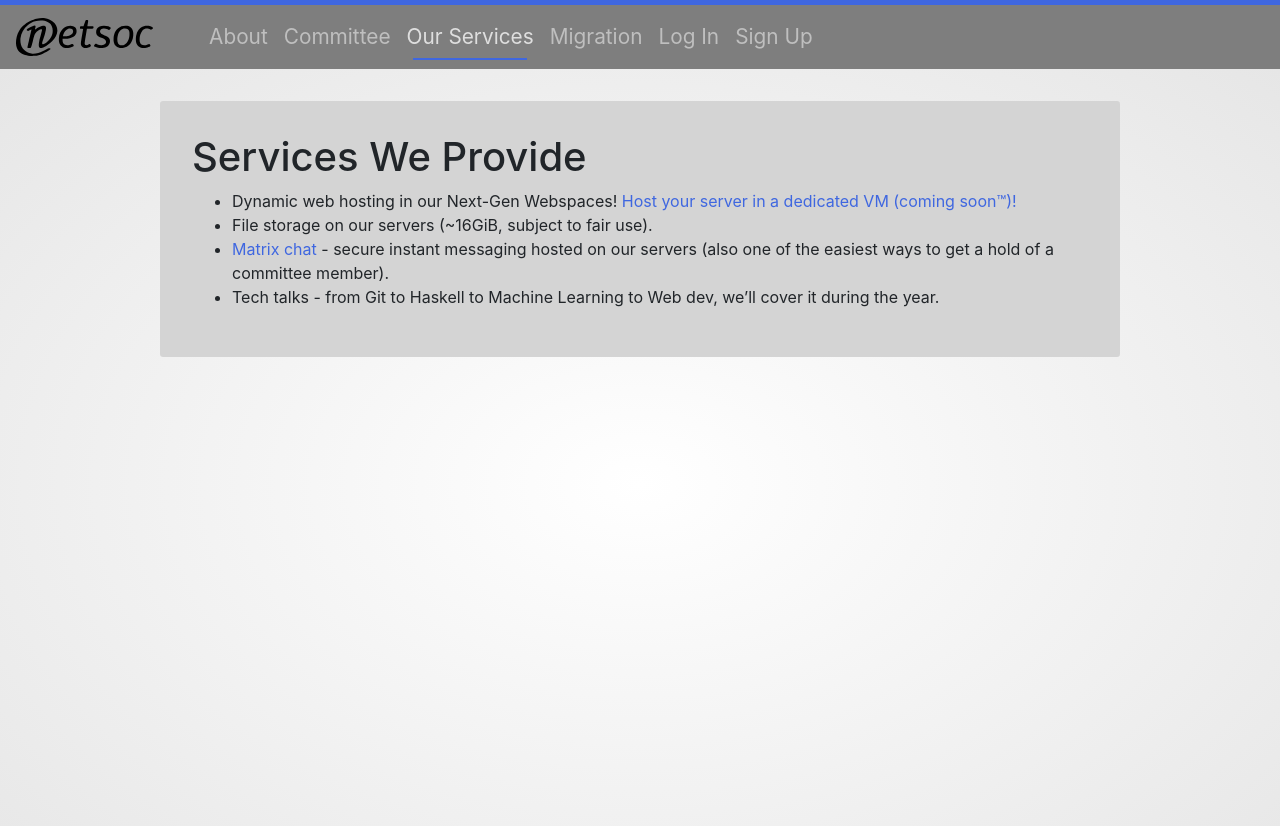
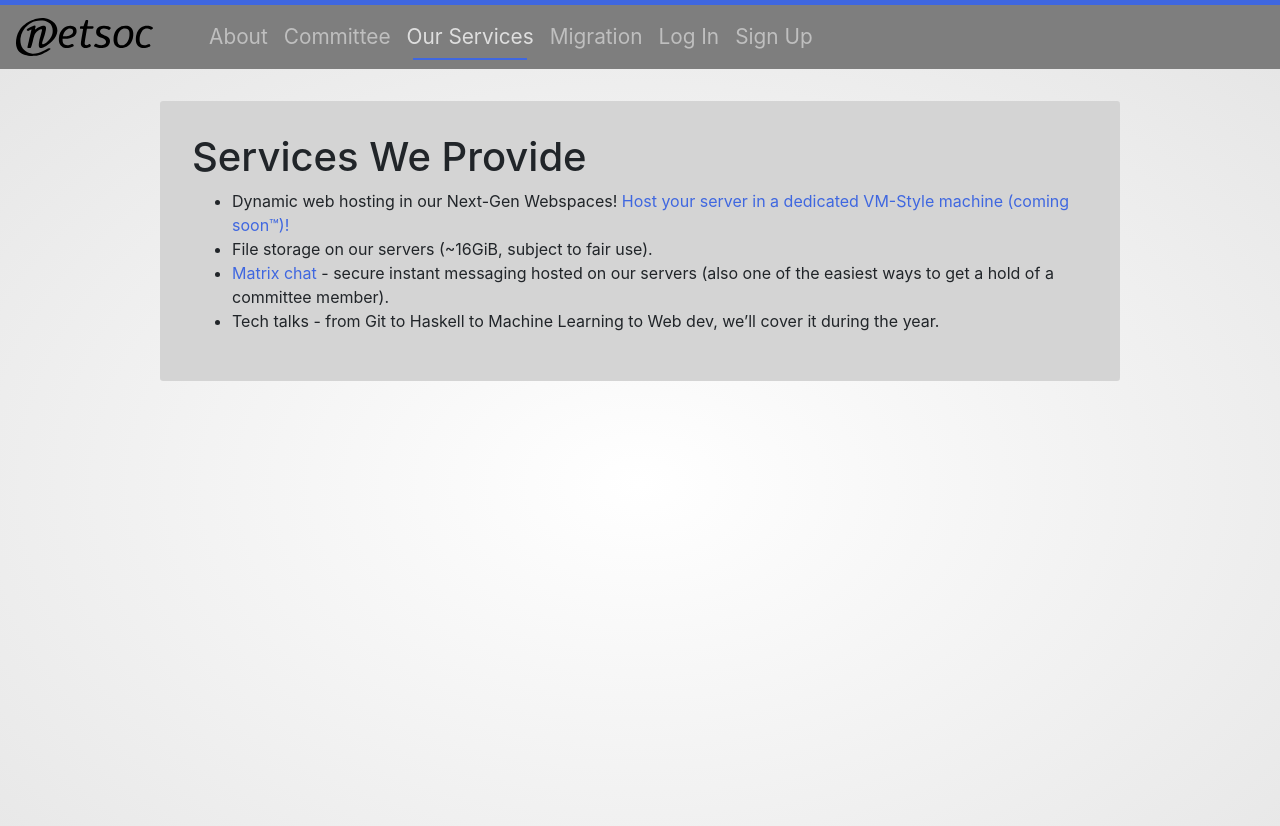
Before and after one commit to netsoc/website-ng, a Jekyll site: the page built from services.md, in a window 1280 px wide. Shown: the top 826 px of the page. Built offline with Jekyll 4.4.1, drawn with Linux system fonts in a browser that asks for light colours.

Commit message:
Update services.md

```diff
--- a/services.md
+++ b/services.md
@@ -6,7 +6,7 @@ permalink: /services/
 
 # Services We Provide
 
-- Dynamic web hosting in our Next-Gen Webspaces! [Host your server in a dedicated VM (coming soon™)!](https://docs.netsoc.ie)
+- Dynamic web hosting in our Next-Gen Webspaces! [Host your server in a dedicated VM-Style machine (coming soon™)!](https://docs.netsoc.ie)
 - File storage on our servers (~16GiB, subject to fair use).
 - [Matrix chat](https://matrix.netsoc.ie/) - secure instant messaging hosted on our servers (also one of the easiest
   ways to get a hold of a committee member).
```
